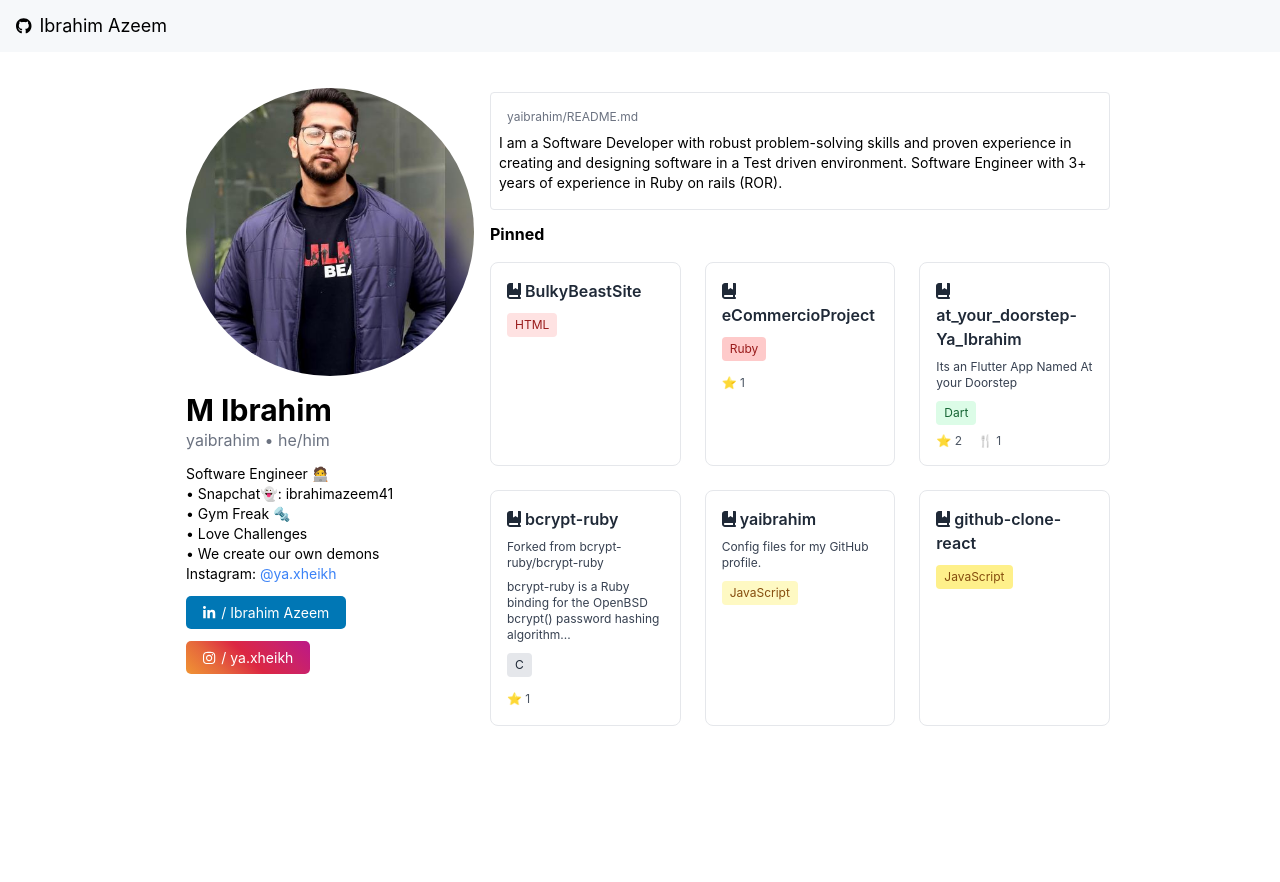
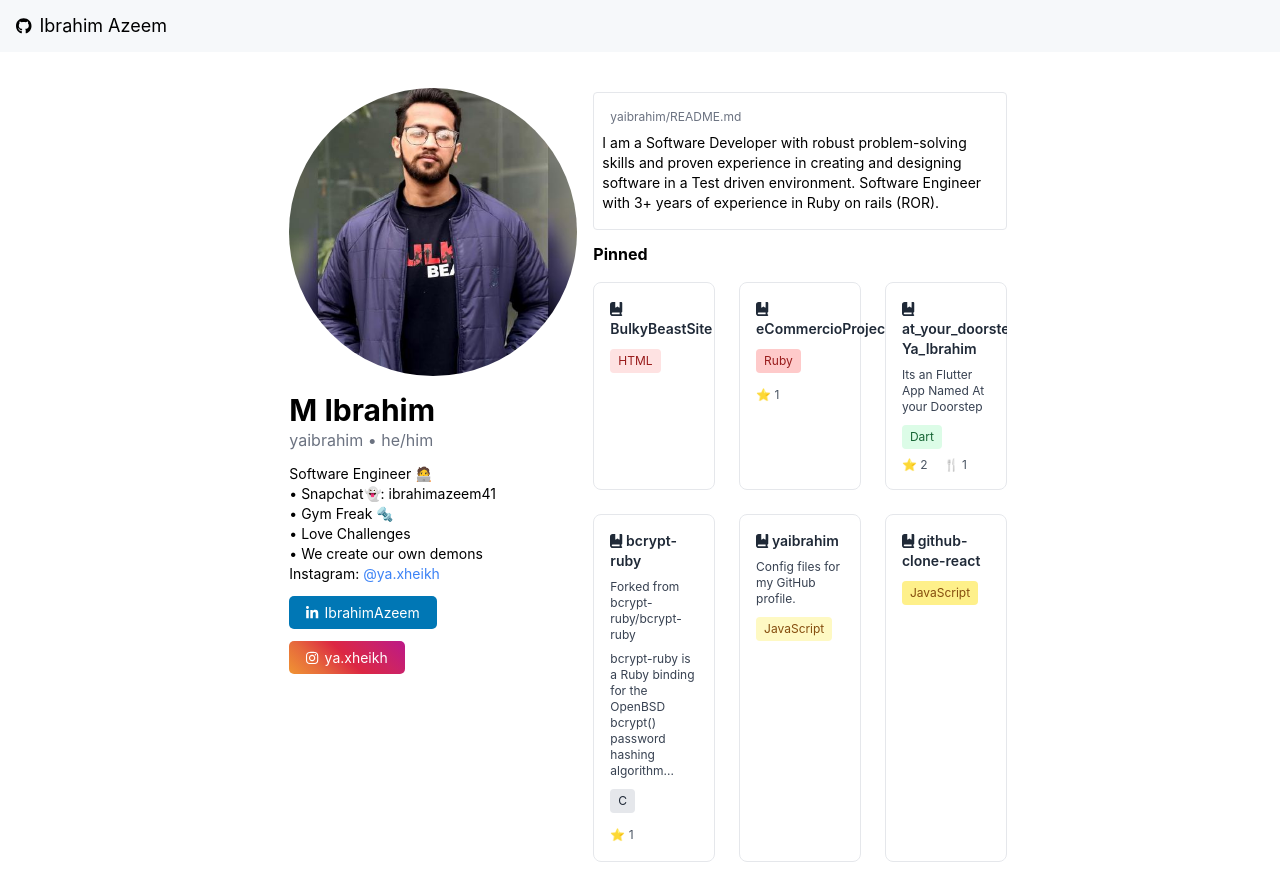
Before and after one commit to yaibrahim/github-clone-react, a React (Create React App) app: page / in a window 1280 px wide. Before the commit the page ends 800 px from the top, so only its background shows below. Built offline with nearby package versions, Linux system fonts and the light colour scheme.

Commit message:
new changes

```diff
--- a/src/App.css
+++ b/src/App.css
@@ -57,3 +57,8 @@
 .social-button .mr-2 {
   margin-right: 6px;
 }
+
+body {
+  margin: 0;
+  font-family: -apple-system, BlinkMacSystemFont, 'Segoe UI', Roboto, 'Helvetica Neue', Arial, 'Noto Sans', sans-serif, 'Apple Color Emoji', 'Segoe UI Emoji', 'Segoe UI Symbol', 'Noto Color Emoji';
+}
--- a/src/App.js
+++ b/src/App.js
@@ -12,7 +12,7 @@ function App(props) {
       <div className="min-h-screen flex flex-col">
         <NavBar />
         <div className="flex flex-1">
-          <main className="bg-white-300 flex-1 p-3 overflow-hidden">
+          <main className="bg-white-300 flex-1 p-3 overflow-auto">
             <div className="text-center flex justify-center p-2">
               <div className="p-4 text-left">
                 <img
@@ -21,10 +21,8 @@ function App(props) {
                   src={avatar}
                   alt=""
                 />
-                <h1 class="font-bold text-left text-3xl">
-                    M Ibrahim
-                </h1>
-                <h2 class="text-m text-left mb-3 text-gray-500">
+                <h1 className="font-bold text-left text-3xl">M Ibrahim</h1>
+                <h2 className="text-m text-left mb-3 text-gray-500">
                   yaibrahim • he/him
                 </h2>
                 <p className="text-sm text-left">
@@ -34,34 +32,49 @@ function App(props) {
                   • Love Challenges <br />
                   • We create our own demons <br />
                   Instagram:{" "}
-                    <span className="text-blue-500"><a
+                  <span className="text-blue-500">
+                    <a
                       href="https://www.instagram.com/ya.xheikh"
                       target="_blank"
                       rel="noopener noreferrer"
                     >
                       @ya.xheikh
-                    </a> </span>
+                    </a>
+                  </span>
                 </p>
-                  <SocialButton name="/ Ibrahim Azeem" icon={faLinkedinIn} url="https://www.linkedin.com/in/ibrahim-cs1/" style={{ backgroundColor: "#0077b5" }} />
-                  <SocialButton name="/ ya.xheikh" icon={faInstagram} link="https://www.instagram.com/ya.xheikh/" style={{
-                          background: 'linear-gradient(45deg, #f09433 0%, #e6683c 25%, #dc2743 50%, #cc2366 75%, #bc1888 100%)'
-                        }} />
+                <SocialButton
+                  name=" IbrahimAzeem"
+                  icon={faLinkedinIn}
+                  url="https://www.linkedin.com/in/ibrahim-cs1/"
+                  style={{ backgroundColor: "#0077b5" }}
+                />
+                <SocialButton
+                  name=" ya.xheikh"
+                  icon={faInstagram}
+                  link="https://www.instagram.com/ya.xheikh/"
+                  style={{
+                    background:
+                      "linear-gradient(45deg, #f09433 0%, #e6683c 25%, #dc2743 50%, #cc2366 75%, #bc1888 100%)",
+                  }}
+                />
               </div>
 
-              <div className="pt-5 w-1/2 h-32">
+              <div className="pt-5 w-full sm:w-3/4 md:w-2/3 lg:w-1/2 xl:w-1/3">
                 <div className="border h-auto rounded p-2 text-left">
                   <p className="text-xs p-2 text-gray-500">
                     {" "}
                     yaibrahim/README.md{" "}
                   </p>
                   <p className="text-sm pb-2">
-                  I am a Software Developer with robust problem-solving skills and proven experience in creating and designing software
-                  in a Test driven environment. Software Engineer with 3+ years of experience in Ruby on rails (ROR).
+                    I am a Software Developer with robust problem-solving skills
+                    and proven experience in creating and designing software in
+                    a Test driven environment. Software Engineer with 3+ years
+                    of experience in Ruby on rails (ROR).
                   </p>
                 </div>
                 <div className="container mx-auto">
                   <h1 className="text-m font-bold mb-4 text-left pt-3">Pinned</h1>
-                  <div className="grid grid-cols-1 md:grid-cols-2 lg:grid-cols-3 gap-6">
+                  <div className="grid grid-cols-1 md:grid-cols-2 lg:grid-cols-3 gap-6 overflow-auto">
                     <ReposCard name={"BulkyBeastSite"}>
                       <span className="inline-block bg-red-100 text-red-800 text-xs px-2 py-1 rounded">
                         HTML
--- a/src/components/ReposCard.js
+++ b/src/components/ReposCard.js
@@ -4,7 +4,7 @@ import { faBookBookmark } from "@fortawesome/free-solid-svg-icons";
 function ReposCard({name, children}) {
     return(
         <div class="bg-white p-4 rounded-lg border text-left">
-            <h2 class="text-m font-semibold mb-2 text-gray-800">
+            <h2 class="text-sm font-semibold mb-2 text-gray-800">
                 <FontAwesomeIcon icon={faBookBookmark} color="gray-800" /><FontAwesomeIcon /> {name}
             </h2>
             {children}
```
Lines whose indentation alone changed are shown as unchanged.
